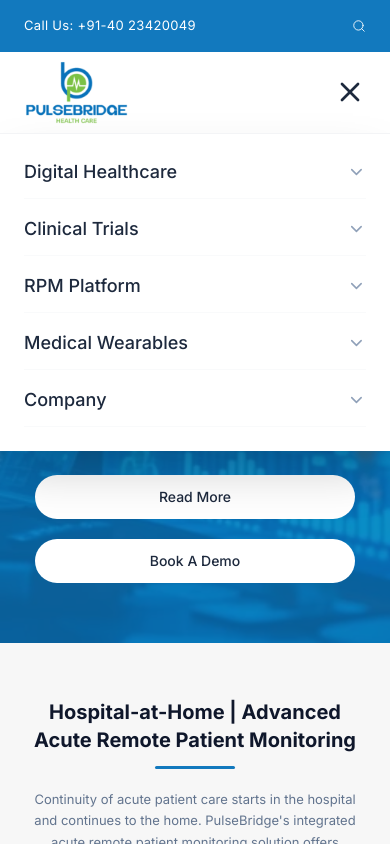
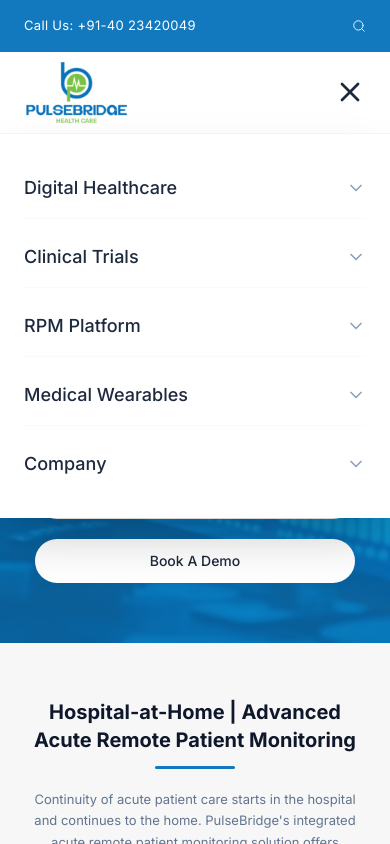
Before and after one commit to yashRocky21/PulseBrigeFreeLance, a Next.js app: page / in a window 390 px wide. Both pictures are taken after a click on the button 350 px from the left and 92 px from the top of the page. Shown: the top 844 px of the page. Built offline with nearby package versions, Linux system fonts and the light colour scheme.

Commit message:
Final stable state

```diff
--- a/src/components/AmbulatoryComponent.tsx
+++ b/src/components/AmbulatoryComponent.tsx
@@ -2,6 +2,7 @@
 
 import Image from "next/image";
 import { motion } from "framer-motion";
+import Link from "next/link";
 
 const features = [
   "MCT or Holter Modes",
@@ -87,18 +88,21 @@ export default function AmbulatoryComponent() {
 
         {/* ── READ MORE button ─────────────────────────────────── */}
         <div className="flex justify-center">
-          <motion.a
-            href="/clinical-trials"
+          <motion.span
             className="inline-block text-white text-[12px] font-bold uppercase tracking-widest py-2.5 px-5 rounded-full transition-colors duration-200 "
-           style={{ backgroundColor: "#7BC145" , fontSize:"0.6998rem" }}
+            style={{ backgroundColor: "#7BC145", fontSize: "0.6998rem" }}
             whileHover={{ backgroundColor: "#0872BA" }}
             initial={{ opacity: 0, y: 10 }}
             whileInView={{ opacity: 1, y: 0 }}
             viewport={{ once: true }}
             transition={{ duration: 0.5 }}
           >
-            READ MORE
-          </motion.a>
+            <Link
+              href="/"
+            >
+              READ MORE
+            </Link>
+          </motion.span>
         </div>
 
       </div>
--- a/src/components/DigitalSolutions.tsx
+++ b/src/components/DigitalSolutions.tsx
@@ -2,6 +2,7 @@
 
 import Image from "next/image";
 import { motion } from "framer-motion";
+import Link from "next/link";
 
 const features = [
   "Remote Data Collection",
@@ -88,18 +89,21 @@ export default function DigitalSolutions() {
 
         {/* ── READ MORE button ─────────────────────────────────── */}
         <div className="flex justify-center">
-          <motion.a
-            href="/clinical-trials"
+          <motion.span
             className="inline-block text-white text-[12px] font-bold uppercase tracking-widest py-2.5 px-5 rounded-full transition-colors duration-200 "
-           style={{ backgroundColor: "#7BC145" , fontSize:"0.6998rem" }}
+            style={{ backgroundColor: "#7BC145", fontSize: "0.6998rem" }}
             whileHover={{ backgroundColor: "#0872BA" }}
             initial={{ opacity: 0, y: 10 }}
             whileInView={{ opacity: 1, y: 0 }}
             viewport={{ once: true }}
             transition={{ duration: 0.5 }}
           >
-            READ MORE
-          </motion.a>
+            <Link
+              href="/"
+            >
+              READ MORE
+            </Link>
+          </motion.span>
         </div>
 
       </div>
--- a/src/components/HeroSection.tsx
+++ b/src/components/HeroSection.tsx
@@ -1,6 +1,7 @@
 "use client";
 
 import { motion } from "framer-motion";
+import Link from "next/link";
 
 export default function HeroSection() {
   return (
@@ -48,12 +49,12 @@ export default function HeroSection() {
           Enabling Remote Data Collection and Analysis for Clinical Trials and Virtual Healthcare
         </p>
         <div className="flex flex-col items-center gap-5 w-full max-w-xs">
-          <a href="/digital-healthcare" className="w-full text-center bg-white text-slate-800 hover:bg-slate-100 text-sm font-medium py-3 rounded-full transition-colors duration-200">
+          <Link href="/" className="w-full text-center bg-white text-slate-800 hover:bg-slate-100 text-sm font-medium py-3 rounded-full transition-colors duration-200">
             Read More
-          </a>
-          <a href="/book-your-demo" className="w-full text-center bg-white text-slate-800 hover:bg-slate-100 text-sm font-medium py-3 rounded-full transition-colors duration-200">
+          </Link>
+          <Link href="/" className="w-full text-center bg-white text-slate-800 hover:bg-slate-100 text-sm font-medium py-3 rounded-full transition-colors duration-200">
             Book A Demo
-          </a>
+          </Link>
         </div>
       </motion.div>
 
@@ -103,20 +104,20 @@ export default function HeroSection() {
             </p>
 
             <div className="flex flex-wrap gap-4">
-              <a
-                href="/digital-healthcare"
+              <Link
+                href="/"
                 className="inline-block bg-white text-slate-800 hover:bg-slate-100 font-medium rounded-full transition-colors duration-200"
                 style={{ fontSize: "clamp(12px, 1.1vw, 14px)", padding: "10px 28px" }}
               >
                 Read More
-              </a>
-              <a
-                href="/book-your-demo"
+              </Link>
+              <Link
+                href="/"
                 className="inline-block bg-white text-slate-800 hover:bg-slate-100 font-medium rounded-full transition-colors duration-200"
                 style={{ fontSize: "clamp(12px, 1.1vw, 14px)", padding: "10px 28px" }}
               >
                 Book A Demo
-              </a>
+              </Link>
             </div>
           </div>
         </motion.div>
--- a/src/components/Navbar.tsx
+++ b/src/components/Navbar.tsx
@@ -9,6 +9,7 @@ import { FaFacebookF, FaTwitter, FaLinkedinIn, FaInstagram } from "react-icons/f
 export default function Navbar() {
   const [isScrolled, setIsScrolled] = useState(false);
   const [isMobileMenuOpen, setIsMobileMenuOpen] = useState(false);
+  const [activeSubmenu, setActiveSubmenu] = useState<string | null>(null);
 
   useEffect(() => {
     const handleScroll = () => {
@@ -18,10 +19,14 @@ export default function Navbar() {
     return () => window.removeEventListener("scroll", handleScroll);
   }, []);
 
+  const toggleSubmenu = (name: string) => {
+    setActiveSubmenu(activeSubmenu === name ? null : name);
+  };
+
   const navLinks = [
     {
       name: "Digital Healthcare",
-      to: "digital-healthcare",
+      to: "#",
       subItems: [
         { name: "Hospital-at-Home", to: "hospital-at-home" },
         { name: "Ambulatory Cardiac Monitoring", to: "ambulatory-cardiac-monitoring" }
@@ -29,7 +34,7 @@ export default function Navbar() {
     },
     {
       name: "Clinical Trials",
-      to: "clinical-trials",
+      to: "#",
       subItems: [
         { name: "Cardiology", to: "cardiology" },
         { name: "Oncology", to: "oncology" },
@@ -40,7 +45,7 @@ export default function Navbar() {
     },
     {
       name: "RPM Platform",
-      to: "rpm-platform",
+      to: "#",
       subItems: [
         { name: "Biometrics Data Platform", to: "biometrics-data-platform" },
         { name: "Arrhythmia Detection", to: "arrhythmia-detection" }
@@ -48,7 +53,7 @@ export default function Navbar() {
     },
     {
       name: "Medical Wearables",
-      to: "medical-wearables",
+      to: "#",
       subItems: [
         { name: "Wearable ECG Monitor", to: "wearable-ecg-monitor" },
         { name: "Wearable Temperature Monitor", to: "wearable-temperature-monitor" },
@@ -59,7 +64,7 @@ export default function Navbar() {
     },
     {
       name: "Company",
-      to: "company",
+      to: "#",
       subItems: [
         { name: "About Us", to: "about-us" },
         { name: "Press", to: "press" },
@@ -91,7 +96,7 @@ export default function Navbar() {
         <div className="w-full px-6 md:px-[60px] flex justify-between items-center">
           {/* Logo */}
           <div className="cursor-pointer shrink-0">
-            <Link to="home" smooth={true} duration={500}>
+            <Link to="#" smooth={true} duration={500}>
               <Image
                 src="/images/PULSEBRIDGE-LOGO_PNG-1.png"
                 alt="PulseBridge Logo"
@@ -144,7 +149,10 @@ export default function Navbar() {
           {/* Mobile Menu Button */}
           <div className="lg:hidden flex items-center">
             <button
-              onClick={() => setIsMobileMenuOpen(!isMobileMenuOpen)}
+              onClick={() => {
+                setIsMobileMenuOpen(!isMobileMenuOpen);
+                setActiveSubmenu(null);
+              }}
               className="text-slate-800 hover:text-[#1279be] transition-colors focus:outline-none"
             >
               {isMobileMenuOpen ? <X size={32} /> : <Menu size={32} />}
@@ -154,20 +162,40 @@ export default function Navbar() {
 
         {/* Mobile Nav */}
         {isMobileMenuOpen && (
-          <div className="lg:hidden absolute top-full left-0 w-full bg-white shadow-2xl py-6 flex flex-col space-y-4 px-6 border-t border-gray-100">
+          <div className="lg:hidden absolute top-full left-0 w-full bg-white shadow-2xl py-6 flex flex-col space-y-2 px-6 border-t border-gray-100 max-h-[80vh] overflow-y-auto">
             {navLinks.map((link) => (
-              <div key={link.name} className="flex items-center justify-between border-b border-gray-50 pb-3">
+              <div key={link.name} className="flex flex-col border-b border-gray-50 last:border-0">
+                <div
+                  className="flex items-center justify-between py-4 cursor-pointer group"
+                  onClick={() => toggleSubmenu(link.name)}
+                >
+                  <span className={`text-lg font-medium transition-colors ${activeSubmenu === link.name ? 'text-[#1279be]' : 'text-slate-800'}`}>
+                    {link.name}
+                  </span>
+                  <ChevronDown
+                    size={20}
+                    className={`text-slate-400 transition-transform duration-300 ${activeSubmenu === link.name ? 'rotate-180 text-[#1279be]' : ''}`}
+                  />
+                </div>
+
+                {/* Mobile Submenu */}
+                {activeSubmenu === link.name && link.subItems && (
+                  <div className="bg-slate-50 flex flex-col space-y-4 px-4 py-4 mb-4 rounded-lg">
+                    {link.subItems.map((subItem) => (
                       <Link
-                  to={link.to}
+                        key={subItem.name}
+                        to={subItem.to}
                         smooth={true}
                         duration={500}
                         offset={-130}
                         onClick={() => setIsMobileMenuOpen(false)}
-                  className="text-lg font-medium text-slate-800 hover:text-[#1279be] transition-colors cursor-pointer w-full"
+                        className="text-[15px] font-normal text-slate-600 hover:text-[#1279be] transition-colors"
                       >
-                  {link.name}
+                        {subItem.name}
                       </Link>
-                <ChevronDown size={20} className="text-slate-400" />
+                    ))}
+                  </div>
+                )}
               </div>
             ))}
           </div>
--- a/src/components/SDKSection.tsx
+++ b/src/components/SDKSection.tsx
@@ -1,6 +1,7 @@
 "use client";
 
 import { motion } from "framer-motion";
+import Link from "next/link";
 
 // Custom SVG Icons
 const HeartPulseIcon = ({ className }: { className?: string }) => (
@@ -103,18 +104,21 @@ export default function SDKSection() {
 
         {/* READ MORE Button */}
         <div className="flex justify-center">
-          <motion.a
-            href="/contact"
-            className="inline-block text-white text-[12px] font-bold uppercase tracking-widest py-3 px-8 rounded-full transition-all duration-300 shadow-[0px_8px_20px_rgba(123,193,69,0.4)]"
-            style={{ backgroundColor: "#7BC145", fontSize: "0.7rem" }}
-            whileHover={{ backgroundColor: "#0872BA", boxShadow: "0px_8px_20px_rgba(8,114,186,0.4)" }}
+          <motion.span
+            className="inline-block text-white text-[12px] font-bold uppercase tracking-widest py-2.5 px-5 rounded-full transition-colors duration-200 "
+            style={{ backgroundColor: "#7BC145", fontSize: "0.6998rem" }}
+            whileHover={{ backgroundColor: "#0872BA" }}
             initial={{ opacity: 0, y: 10 }}
             whileInView={{ opacity: 1, y: 0 }}
             viewport={{ once: true }}
             transition={{ duration: 0.5 }}
           >
-            READ MORE
-          </motion.a>
+            <Link
+              href="/"
+            >
+              READ MORE
+            </Link>
+          </motion.span>
         </div>
 
       </div>
```
Also changed, not shown: src/components/HospitalComponent.tsx (+15 -15 lines). Lines whose indentation alone changed are shown as unchanged.
